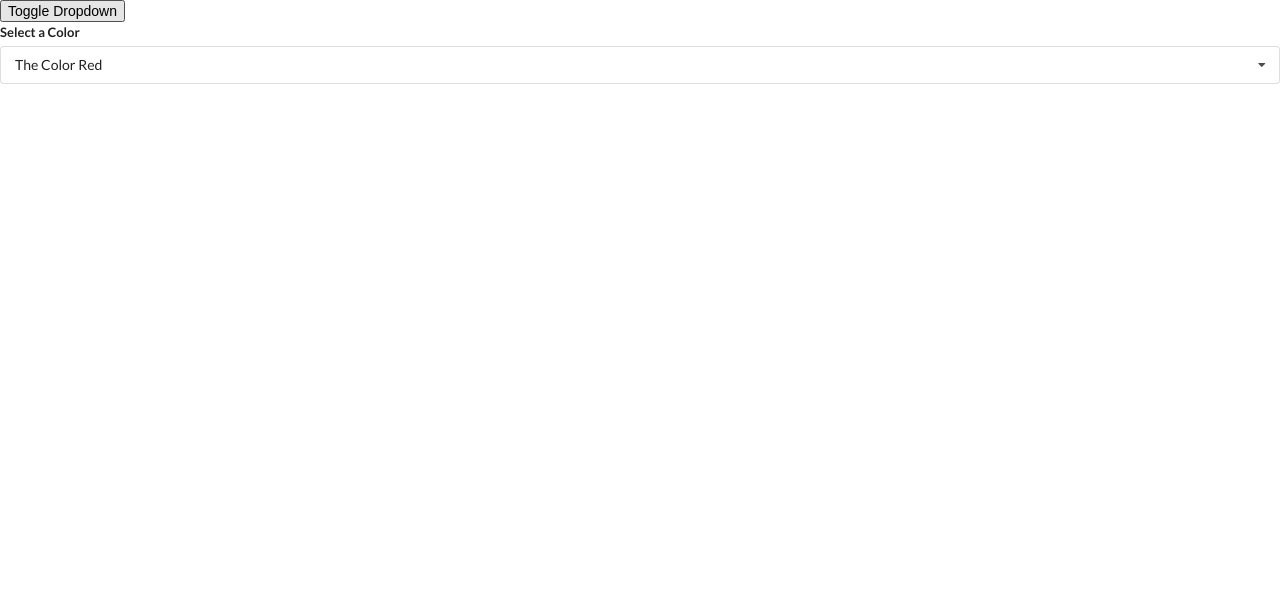
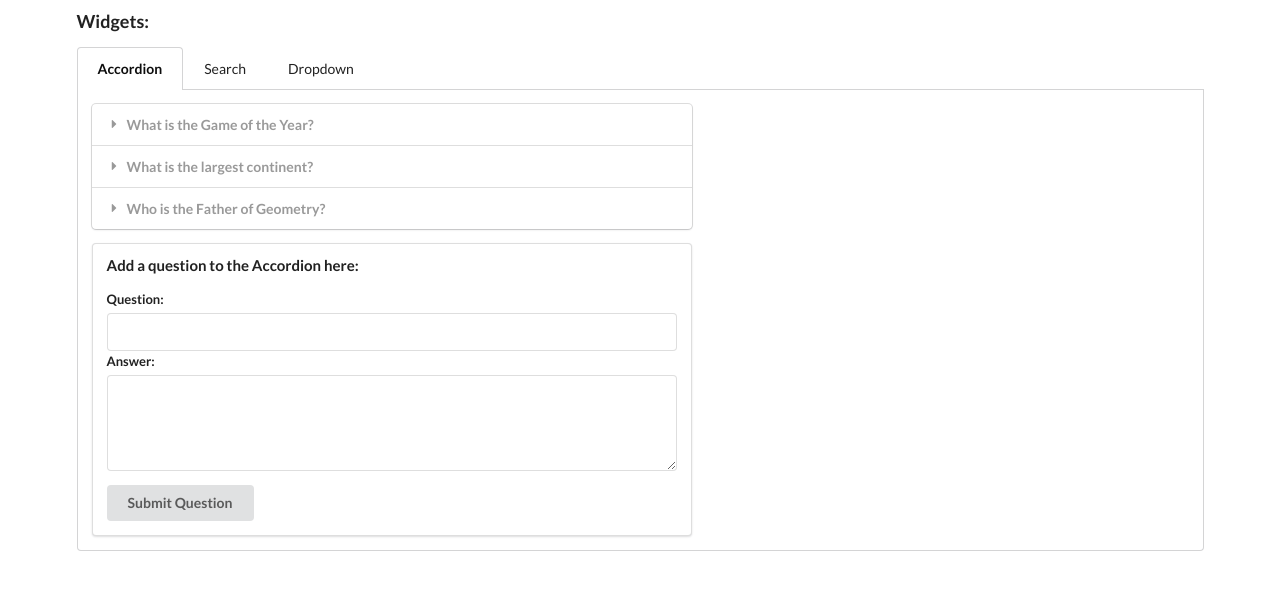
Before and after one commit to jarcillas/widgets-showcase, a React (Create React App) app: page / in a window 1280 px wide. Shown: the top 590 px of the page. Built offline with nearby package versions, Linux system fonts and the light colour scheme.

Commit message:
added tabs for each widget

```diff
--- a/src/components/App.js
+++ b/src/components/App.js
@@ -7,16 +7,15 @@ import Dropdown from './Dropdown';
 const App = () => {
   const initialitems = [
     { title: 'What is the Game of the Year?', content: 'Elden Ring' },
-    { title: 'Who are you?', content: "Nobody you'd know." },
-    {
-      title: 'What are you talking about?',
-      content: 'Mostly programming stuff.',
-    },
+    { title: 'What is the largest continent?', content: 'Asia' },
+    { title: 'Who is the Father of Geometry?', content: 'Euclid' },
   ];
 
   const [items, setItems] = useState(initialitems);
 
   const [showDropdown, setShowDropdown] = useState(true);
+
+  const [activeTab, setActiveTab] = useState(0);
 
   const addItem = (item) => {
     setItems([...items, item]);
@@ -40,10 +39,56 @@ const App = () => {
   const [selected, setSelected] = useState(options[0]);
 
   return (
-    <div>
-      {/* <Accordion items={items} />
-      <AccordionInput addItem={addItem} /> */}
-      {/* <Search /> */}
+    <div className="ui container">
+      <div className="ui header" style={{ marginTop: '10px' }}>
+        Widgets:
+      </div>
+      <div className="ui top attached tabular menu">
+        <div
+          id="tab0"
+          className={`item ${activeTab === 0 ? 'active' : ''}`}
+          onClick={() => setActiveTab(0)}
+        >
+          Accordion
+        </div>
+        <div
+          id="tab1"
+          className={`item ${activeTab === 1 ? 'active' : ''}`}
+          onClick={() => setActiveTab(1)}
+        >
+          Search
+        </div>
+        <div
+          id="tab2"
+          className={`item ${activeTab === 2 ? 'active' : ''}`}
+          onClick={() => setActiveTab(2)}
+        >
+          Dropdown
+        </div>
+      </div>
+      <div
+        id="widget0"
+        className={`ui bottom attached tab segment ${
+          activeTab === 0 ? 'active' : ''
+        }`}
+      >
+        <Accordion items={items} />
+        <AccordionInput addItem={addItem} />
+      </div>
+      <div
+        id="widget1"
+        className={`ui bottom attached tab segment ${
+          activeTab === 1 ? 'active' : ''
+        }`}
+      >
+        <Search />
+      </div>
+      <div
+        id="widget2"
+        className={`ui bottom attached tab segment ${
+          activeTab === 2 ? 'active' : ''
+        }`}
+      >
         <button onClick={() => setShowDropdown(!showDropdown)}>
           Toggle Dropdown
         </button>
@@ -55,6 +100,7 @@ const App = () => {
           />
         ) : null}
       </div>
+    </div>
   );
 };
 
```
Lines whose indentation alone changed are shown as unchanged.
